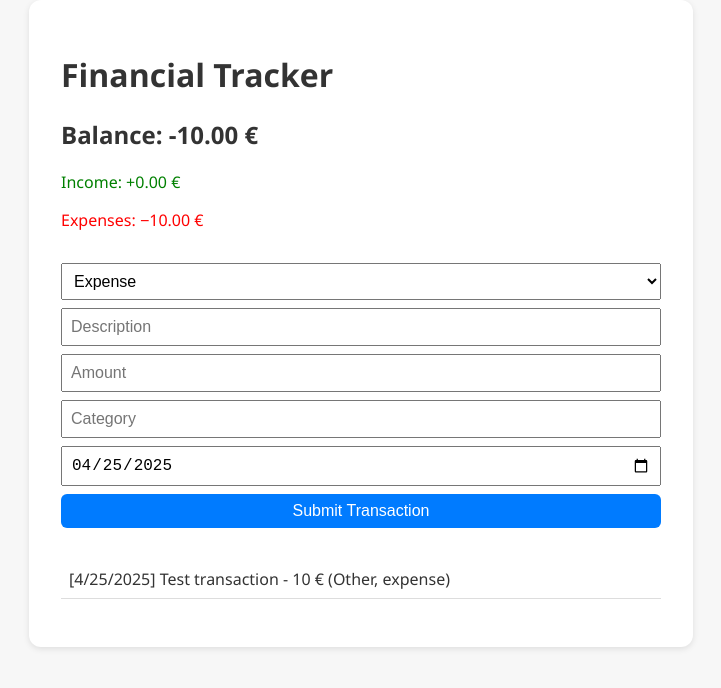
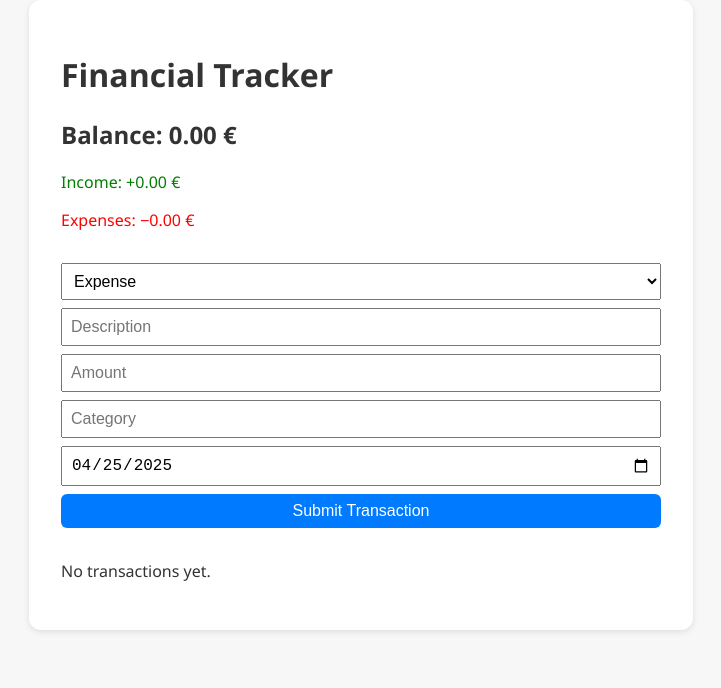
Before and after one commit to Chebannich/my-finance, a React (Vite) app: page / in a window 1280 px wide. Shown: the top 688 px of the page, without its empty margins (279-1000 px from the left). Built offline with nearby package versions, Linux system fonts and the light colour scheme.

Commit message:
feat: persist transactions using localStorage

```diff
--- a/src/App.tsx
+++ b/src/App.tsx
@@ -5,20 +5,15 @@
 import Balance from './components/Balance/Balance';
 
 function App() {
-  const [transactions, setTransactions] = useState<Transaction[]>([]);
+  const [transactions, setTransactions] = useState<Transaction[]> (() => {
+    const saved = localStorage.getItem('transactions');
+    return saved ? JSON.parse(saved) : [];
+  });
 
   useEffect(() => {
-    const example: Transaction = {
-      id: crypto.randomUUID(),
-      type: 'expense',
-      description: 'Test transaction',
-      amount: 10,
-      category: 'Other',
-      date: new Date().toISOString(),
-    };
-
-    setTransactions([example]);
-  }, []);
+    console.log('Saving to localStorage:', transactions);
+    localStorage.setItem('transactions', JSON.stringify(transactions));
+  }, [transactions]);
 
   const addTransaction = (newTransaction: Transaction) => {
     setTransactions(prev => [newTransaction, ...prev]);
```
